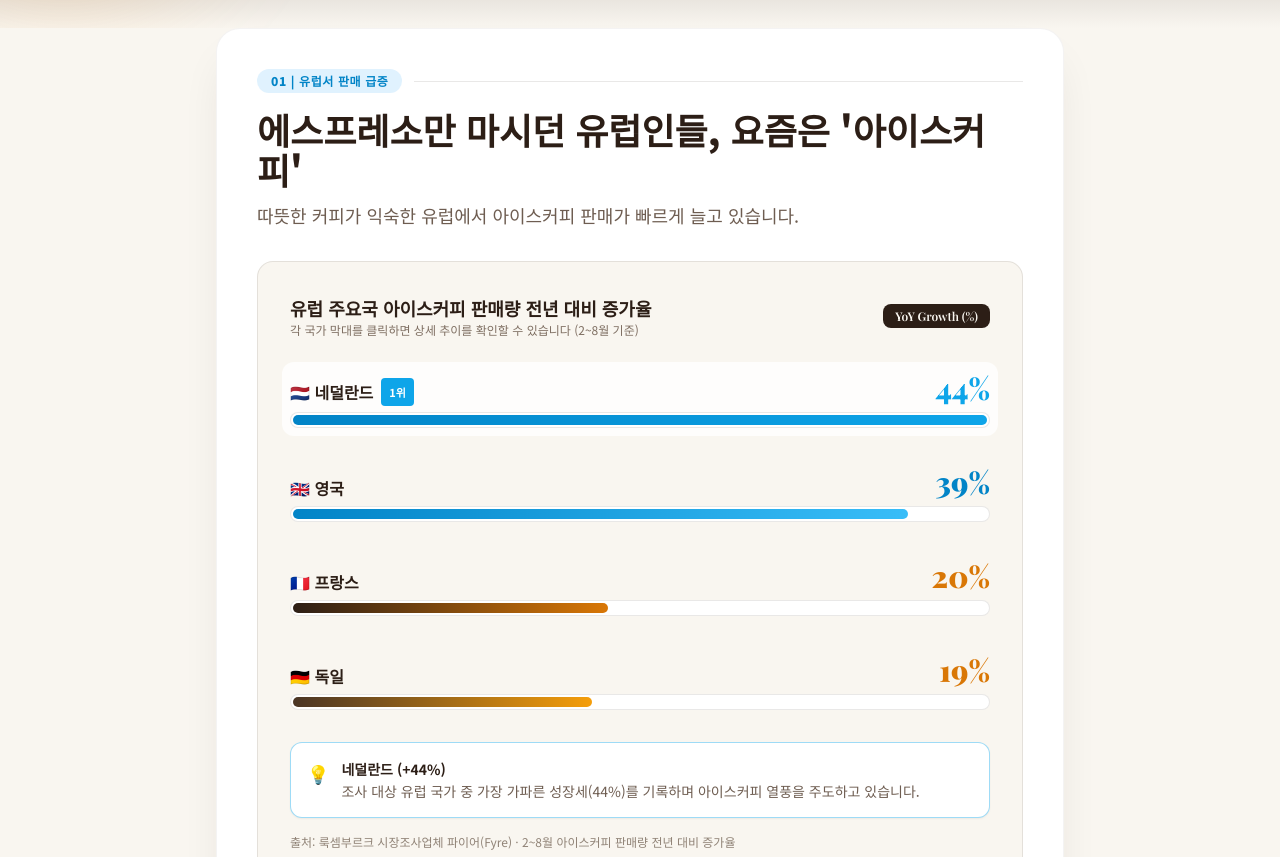
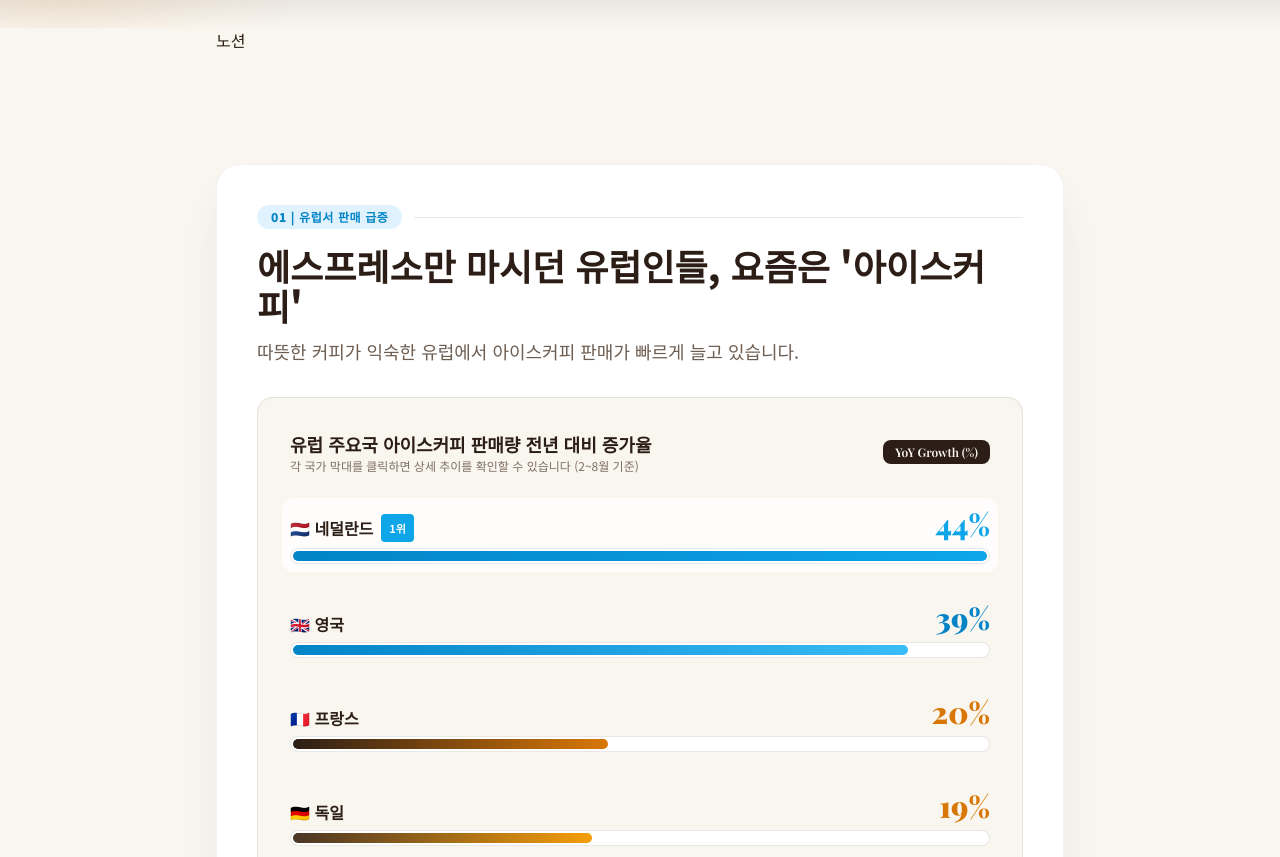
Before and after one commit to suuuvin131-pixel/20261113-icedcoffee, a plain HTML site: page index.html in a window 1280 px wide. Shown: the part 675-1532 px from the top of the page. Drawn offline with nearby package versions, Linux system fonts and the light colour scheme; a web font is replaced by a local one.

Commit message:
Insert Notion link in main content
Added a link to Notion in the main content section.

```diff
--- a/index.html
+++ b/index.html
@@ -153,7 +153,7 @@
     </section>
 
     <!-- MAIN CONTENT CONTAINER -->
-    <main class="max-w-4xl mx-auto px-4 sm:px-6 space-y-20 sm:space-y-28 pb-24">
+    <main class="max-w-4xl mx-auto px-4 sm:px-6 space-y-20 sm:space-y-28 pb-24"><a herf="https://app.notion.com/p/4179ace0361a80de9c75e09635abaf6b?showMoveTo=true&saveParent=true">노션</a>
 
         <!-- SECTION 01 | 유럽서 판매 급증 -->
         <section id="sec-01" class="reveal scroll-mt-20">
```
